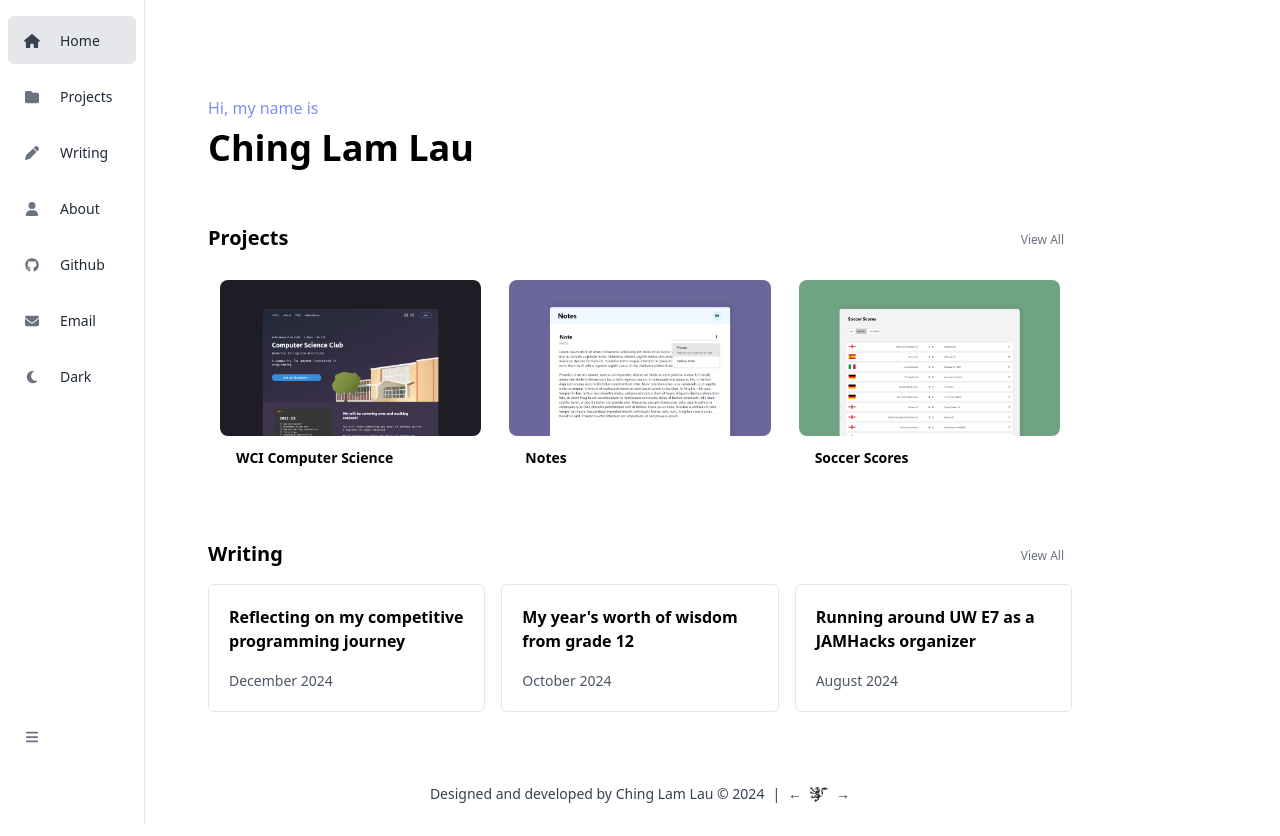
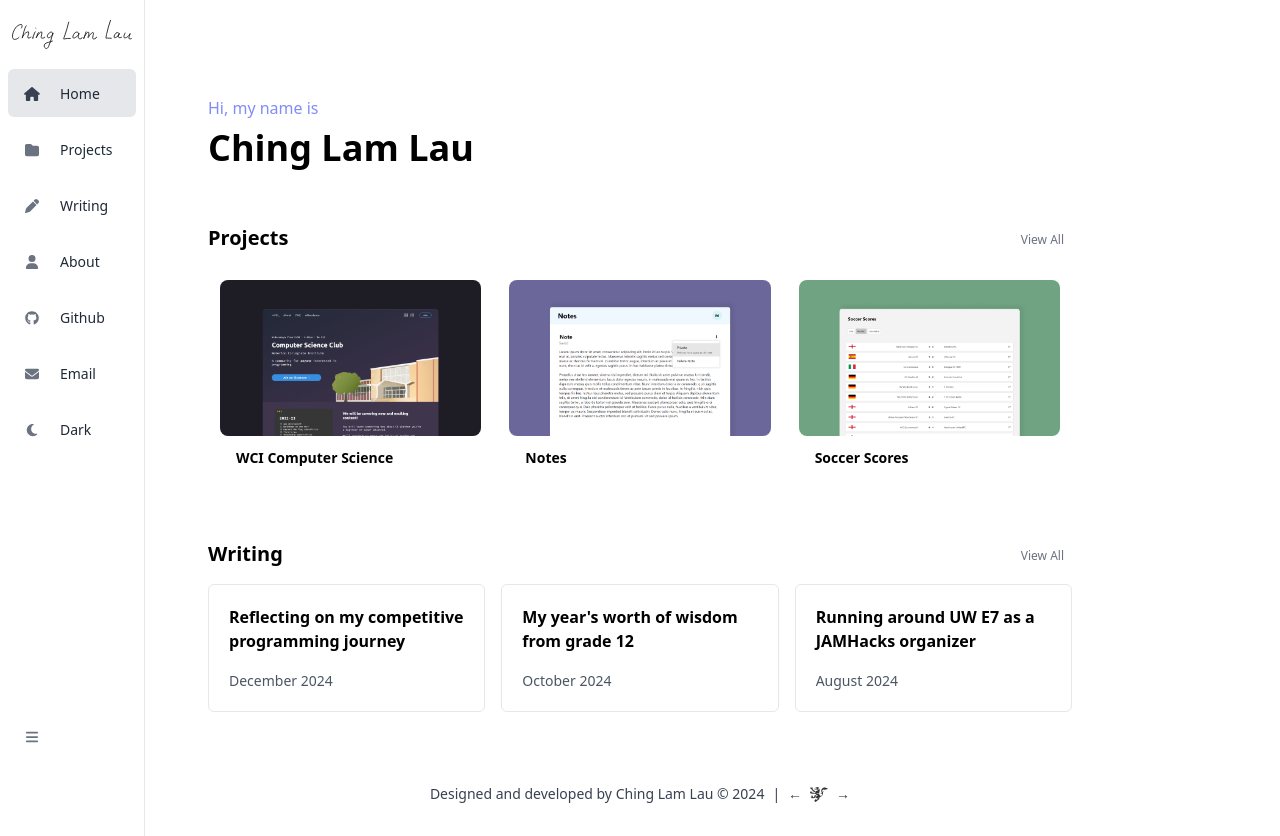
Before and after one commit to MiniCube11/website, a Next.js app: page / in a window 1280 px wide. Built offline with nearby package versions, Linux system fonts and the light colour scheme; no server answers.

Commit message:
Add handwritten signature

```diff
--- a/components/Sidebar/Sidebar.tsx
+++ b/components/Sidebar/Sidebar.tsx
@@ -1,7 +1,12 @@
 import { useState, useEffect } from "react";
 import { usePathname } from "next/navigation";
+import Image from "next/image";
+import Link from "next/link";
+
 import SidebarLink from "./SidebarLink";
 import DarkModeIcon from "./DarkModeIcon";
+import SignatureLight from "../../public/images/signaturelight.svg";
+import SignatureDark from "../../public/images/signaturedark.svg";
 
 import { FontAwesomeIcon } from "@fortawesome/react-fontawesome";
 import { faBars, faXmark } from "@fortawesome/free-solid-svg-icons";
@@ -24,6 +29,10 @@ const Sidebar = () => {
         <>
             <div onClick={hideNav} className={`${navOpen ? 'block' : 'hidden'} lg:hidden bg-gray-300 dark:bg-gray-700 w-screen h-screen fixed top-0`}></div>
             <div className={`fixed top-0 space-y-2 py-2 ${navOpen && 'h-screen'} bg-white dark:bg-gray-900 ${!navOpen && 'backdrop-filter backdrop-blur-lg bg-opacity-40 dark:bg-opacity-40'} lg:backdrop-blur-none lg:border-r dark:lg:border-gray-700`}>
+                <Link href={"/"} className="mb-4 hidden lg:inline">
+                    <Image src={SignatureLight} alt="Ching Lam Lau" className="p-3 w-36 dark:hidden" />
+                    <Image src={SignatureDark} alt="Ching Lam Lau" className="p-3 w-36 hidden dark:inline" />
+                </Link>
                 <div className={`${!navOpen && 'w-screen'} bg-opacity-0 lg:hidden`}>
                     <span className={`block p-3 w-12 h-12 mx-2 text-center rounded-md text-gray-500 ${navOpen && 'bg-gray-100 dark:bg-gray-800'}`} onClick={toggleNavOpen}>
                         <FontAwesomeIcon icon={navOpen ? faXmark : faBars} />
```
Also changed, not shown: public/images/signaturedark.svg (added), public/images/signaturelight.svg (added).
